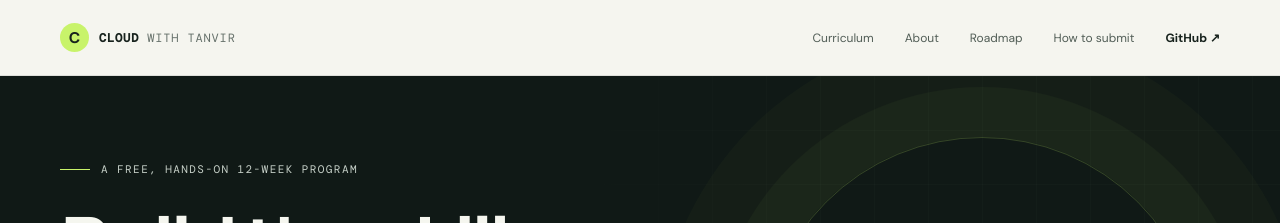
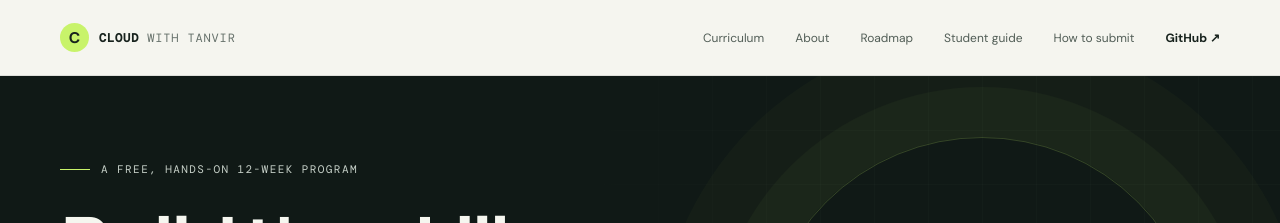
Before and after one commit to cloudwithtanvir/DevOps-bootcamp, a Jekyll site: the page built from index.html, in a window 1280 px wide and 900 px high. Shown: the top 223 px of the window. Built offline with Jekyll 4.4.1, drawn with Linux system fonts in a browser that asks for light colours.

Commit message:
Add student guide to site navigation

```diff
--- a/_layouts/default.html
+++ b/_layouts/default.html
@@ -20,6 +20,7 @@
           <a href="{{ '/' | relative_url }}#curriculum">Curriculum</a>
           <a href="{{ '/' | relative_url }}#mentor">About</a>
           <a href="{{ '/ROADMAP.html' | relative_url }}">Roadmap</a>
+          <a href="{{ '/STUDENT-GUIDE.html' | relative_url }}">Student guide</a>
           <a href="{{ '/HOW-TO-SUBMIT.html' | relative_url }}">How to submit</a>
           <a class="nav-github" href="https://github.com/cloudwithtanvir/DevOps-bootcamp">GitHub <span aria-hidden="true">↗</span></a>
         </nav>
```
